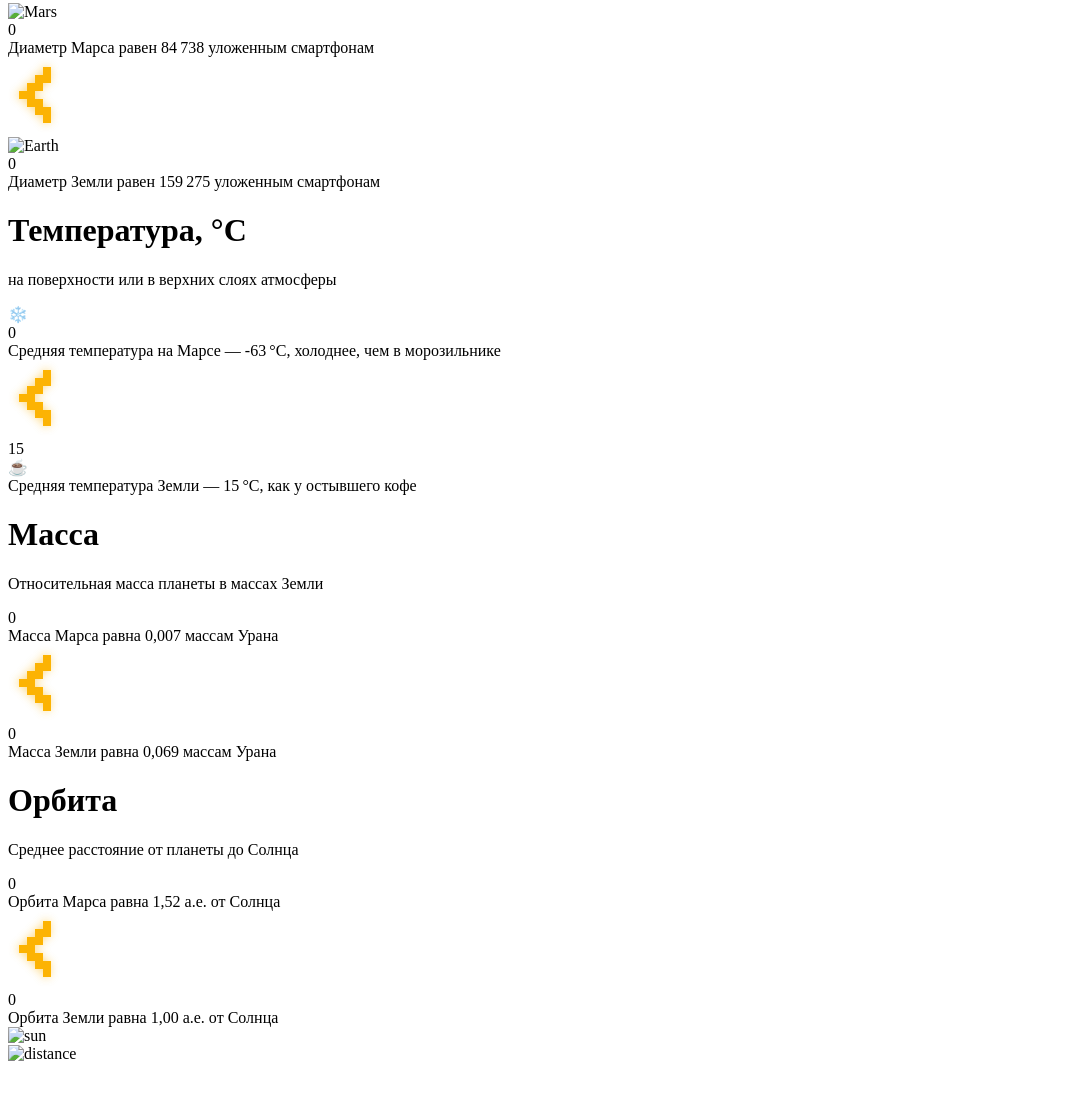
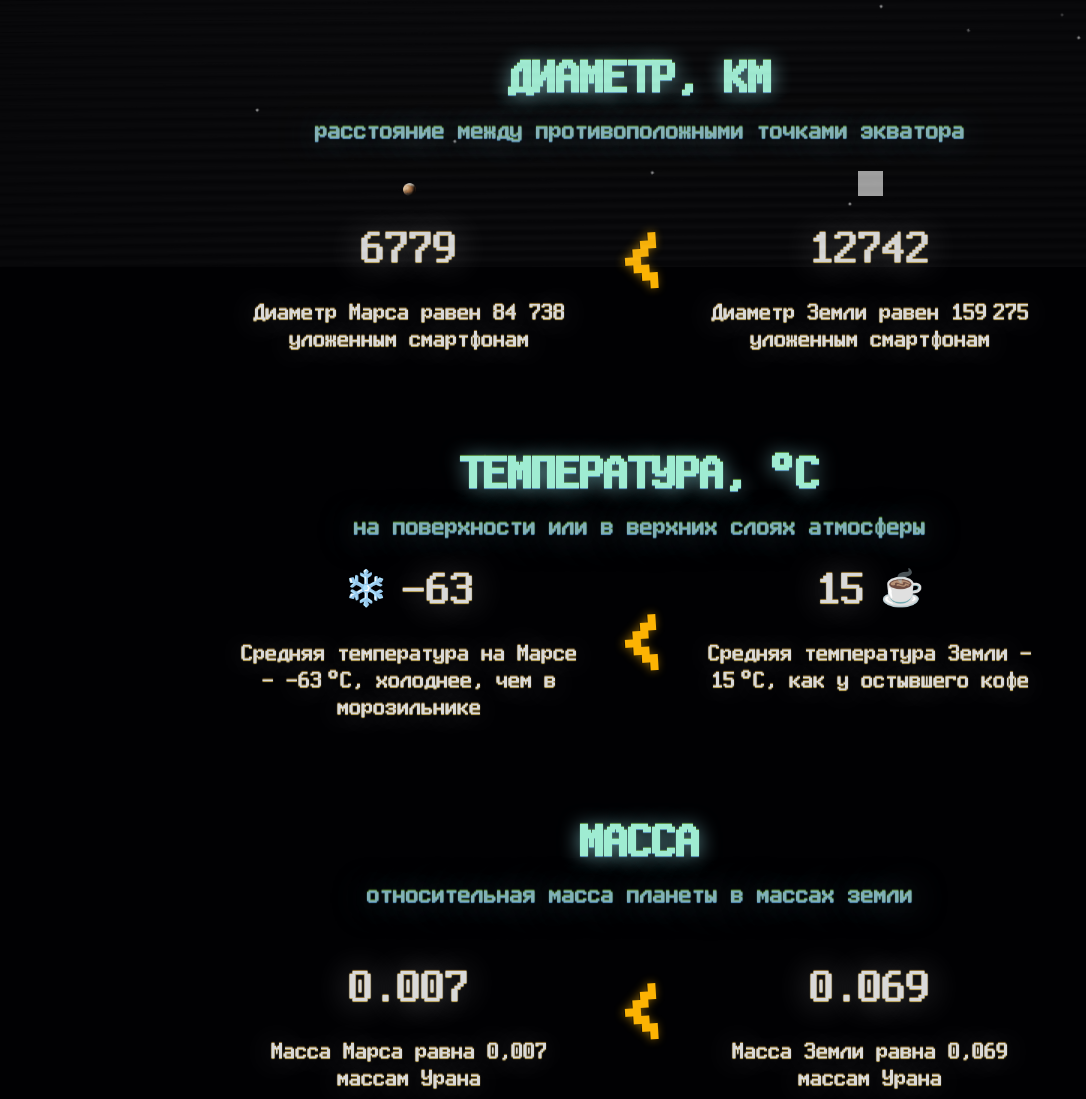
Before and after one commit to MustafaProger/planets, a website: page dist/index.html in a window 1280 px wide. Shown: the part 533-1632 px from the top of the page, without its empty margins (0-1086 px from the left). Before the commit the page ends 1604 px from the top, so only its background shows below. Drawn offline with Linux system fonts and the light colour scheme; the site is published under a folder, as on GitHub Pages, so addresses that start at the root find nothing; files whose address does not match are found by name.

Commit message:
1.19 пытаемся исприавить работу на Netlify

```diff
--- a/dist/index.html
+++ b/dist/index.html
@@ -10,8 +10,8 @@
 			rel="stylesheet" />
 
 		<title>KOSMOS</title>
-		<script type="module" crossorigin src="/js/index.js"></script>
-		<link rel="stylesheet" crossorigin href="/styles/index.css">
+		<script type="module" crossorigin src="./js/index.js"></script>
+		<link rel="stylesheet" crossorigin href="./styles/index.css">
 	</head>
 	<body>
 		<div class="stars-container">
@@ -23,7 +23,7 @@
 		<header class="header">
 			<div class="logo">
 				<img
-					src="/assets/logo.png"
+					src="./assets/logo.png"
 					alt="KOSMOS" />
 			</div>
 		</header>
@@ -159,7 +159,7 @@
 				<div class="planet-comparison">
 					<div class="planet-comparison__item planet-comparison__item--1">
 						<img
-							src="/assets/Mars.png"
+							src="./assets/Mars.png"
 							alt="Mars" />
 						<div
 							class="planet-comparison__number planet-comparison__number_diameter">
@@ -177,7 +177,7 @@
 					</div>
 					<div class="planet-comparison__item planet-comparison__item--2">
 						<img
-							src="/assets/Earth.png"
+							src="./assets/Earth.png"
 							alt="Earth" />
 						<div
 							class="planet-comparison__number planet-comparison__number_diameter">
@@ -307,13 +307,13 @@
 		<div class="relative-wrapper">
 			<div class="sun__container">
 				<img
-					src="/assets/sun.png"
+					src="./assets/sun.png"
 					alt="sun"
 					class="sun__img" />
 			</div>
 			<div class="distance__container">
 				<img
-					src="/assets/distance.svg"
+					src="./assets/distance.svg"
 					alt="distance"
 					class="distance__img" />
 			</div>
```
Also changed, not shown: dist/styles/index.css.
